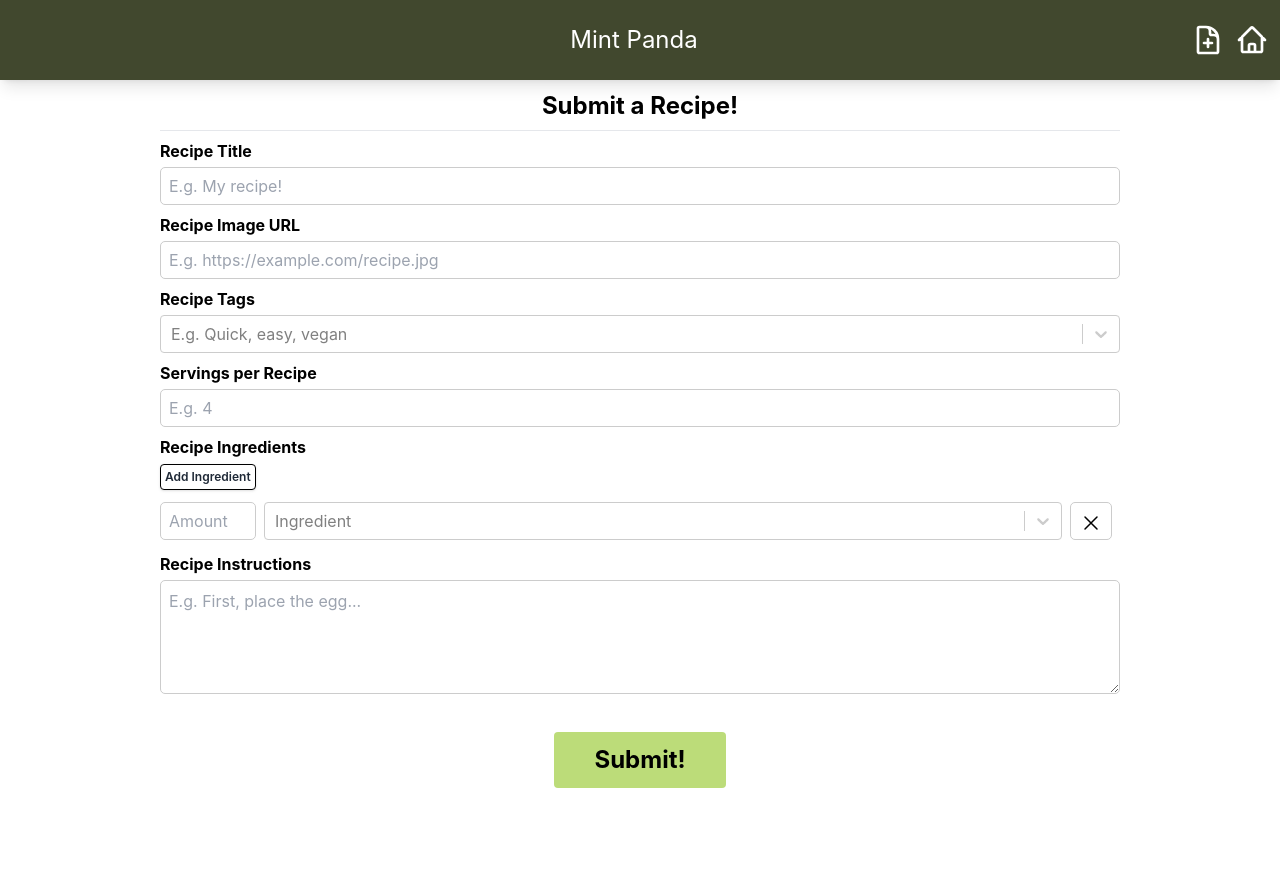
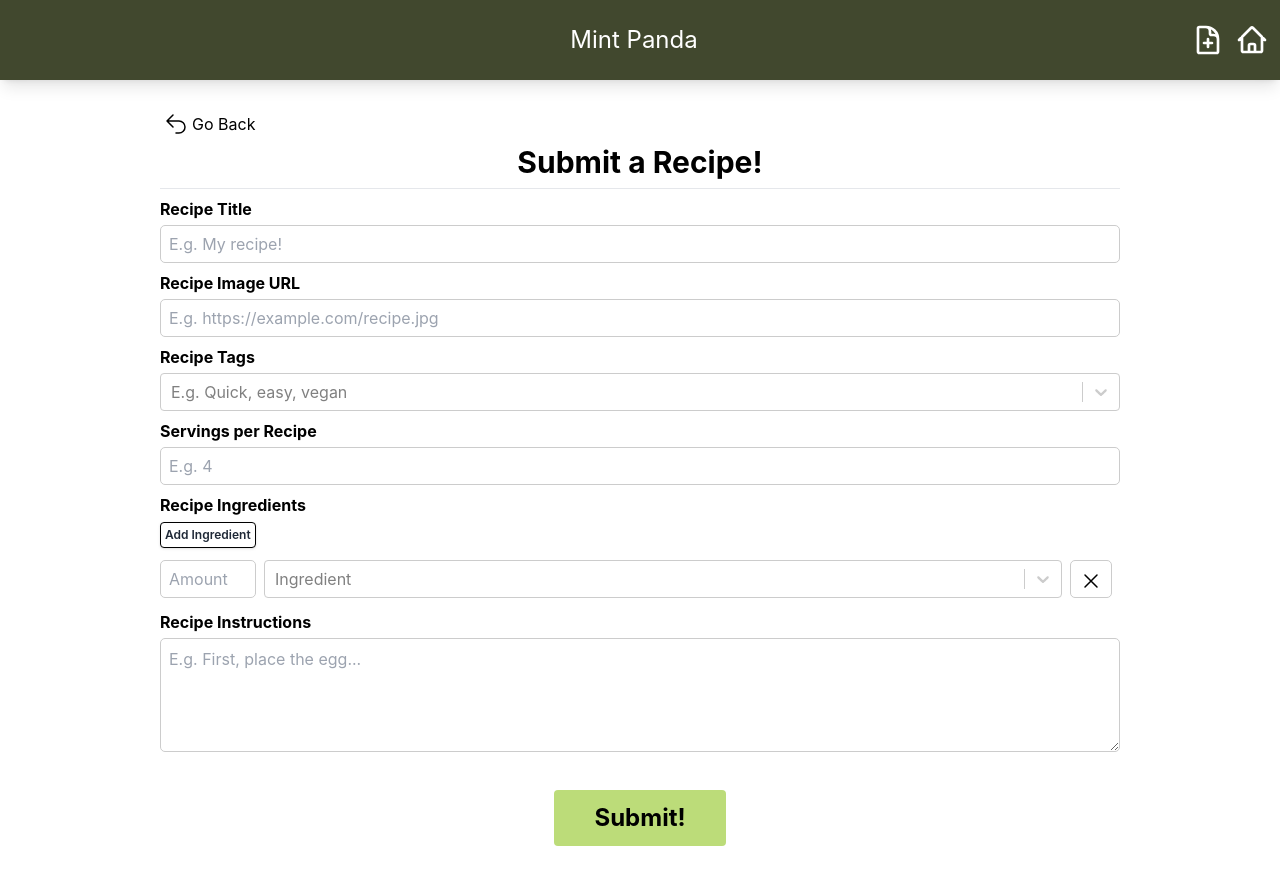
Before and after one commit to Hack-Weekly/mint-panda-recipe-app, a React (Vite) app in the folder frontend/: page /mint-panda-recipe-app/recipe/new in a window 1280 px wide. Shown: the top 884 px of the page. Before the commit the page ends 800 px from the top, so only its background shows below. Built offline with nearby package versions, Linux system fonts and the light colour scheme; no server answers.

Commit message:
add back button in add recipe page

```diff
--- a/frontend/src/components/recipe/RecipeForm.tsx
+++ b/frontend/src/components/recipe/RecipeForm.tsx
@@ -1,4 +1,4 @@
-import { Form } from "react-router-dom"
+import { Form, Link } from "react-router-dom"
 import { ErrorMessage, Ingredient, Tag } from "../../interfaces"
 import { useEffect, useState } from "react"
 import CreatableSelect from "react-select/creatable"
@@ -67,9 +67,23 @@ const RecipeForm = ({ ingredientsData, tagsData, errorMessage }: IngredientList
   }
 
   return (
-    <div className="mx-auto my-2.5 w-9/12">
+    <div className="mx-auto mt-8 mb-20 w-9/12">
+      <div className="w-1/2 sm:w-1/3 md:w-1/6 2xl:w-1/12 mb-2">
+        <Link to={"/"} className="w-1/2 sm:w-1/3 md:w-1/6 2xl:w-1/12">
+          <button className="flex flex-row text-l">
+            <div>
+              <svg xmlns="http://www.w3.org/2000/svg" fill="none" viewBox="0 0 24 24" strokeWidth="1.5" stroke="currentColor" className="w-6 h-6 mx-1">
+                <path strokeLinecap="round" strokeLinejoin="round" d="M9 15L3 9m0 0l6-6M3 9h12a6 6 0 010 12h-3" />
+              </svg>
+            </div>
+            <div>
+              Go Back
+            </div>
+          </button>
+        </Link>
+      </div>
       <div className="text-center">
-        <h2 className="text-2xl font-bold mb-2">Submit a Recipe!</h2>
+        <h1 className="text-3xl font-bold mb-2">Submit a Recipe!</h1>
       </div>
       <hr className="mb-2" />
       <Form method="post" action="/recipe/new">
```
